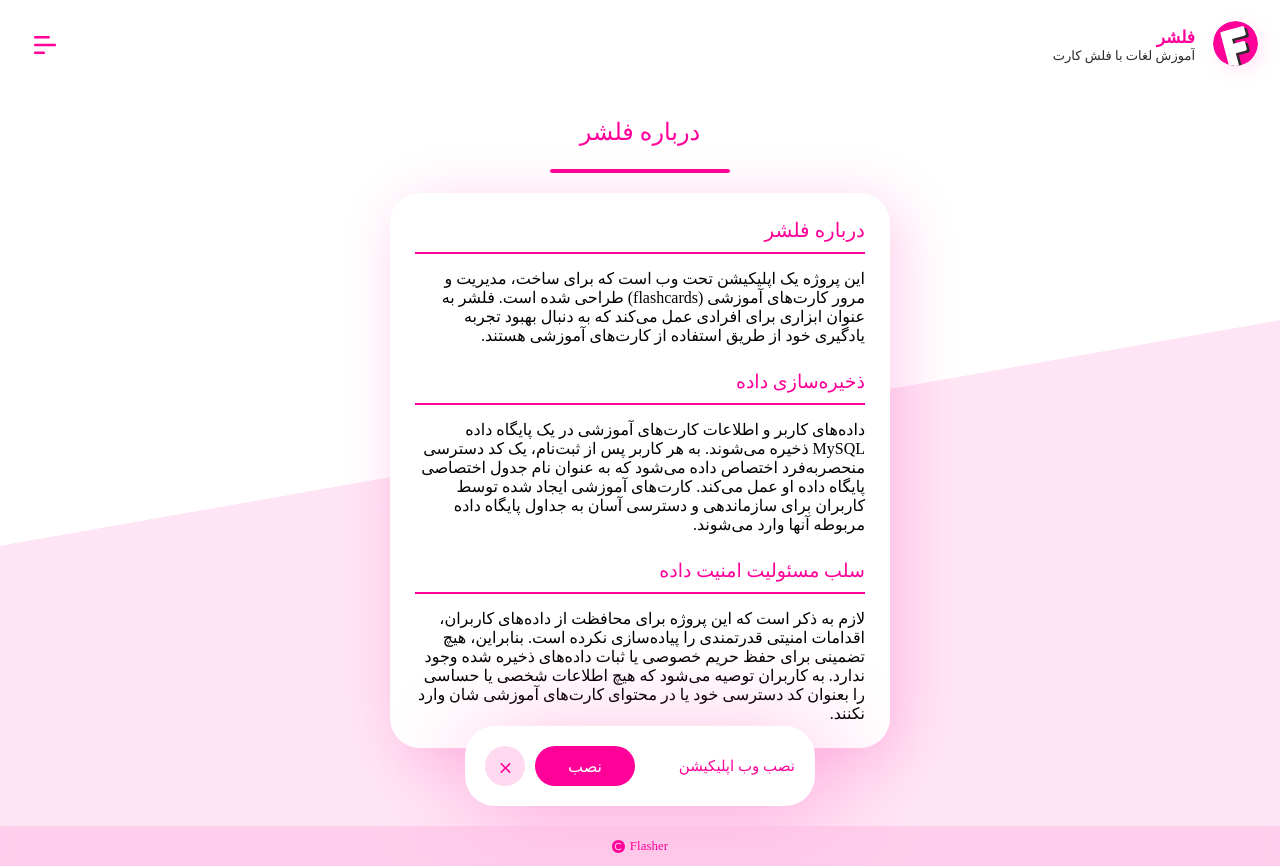
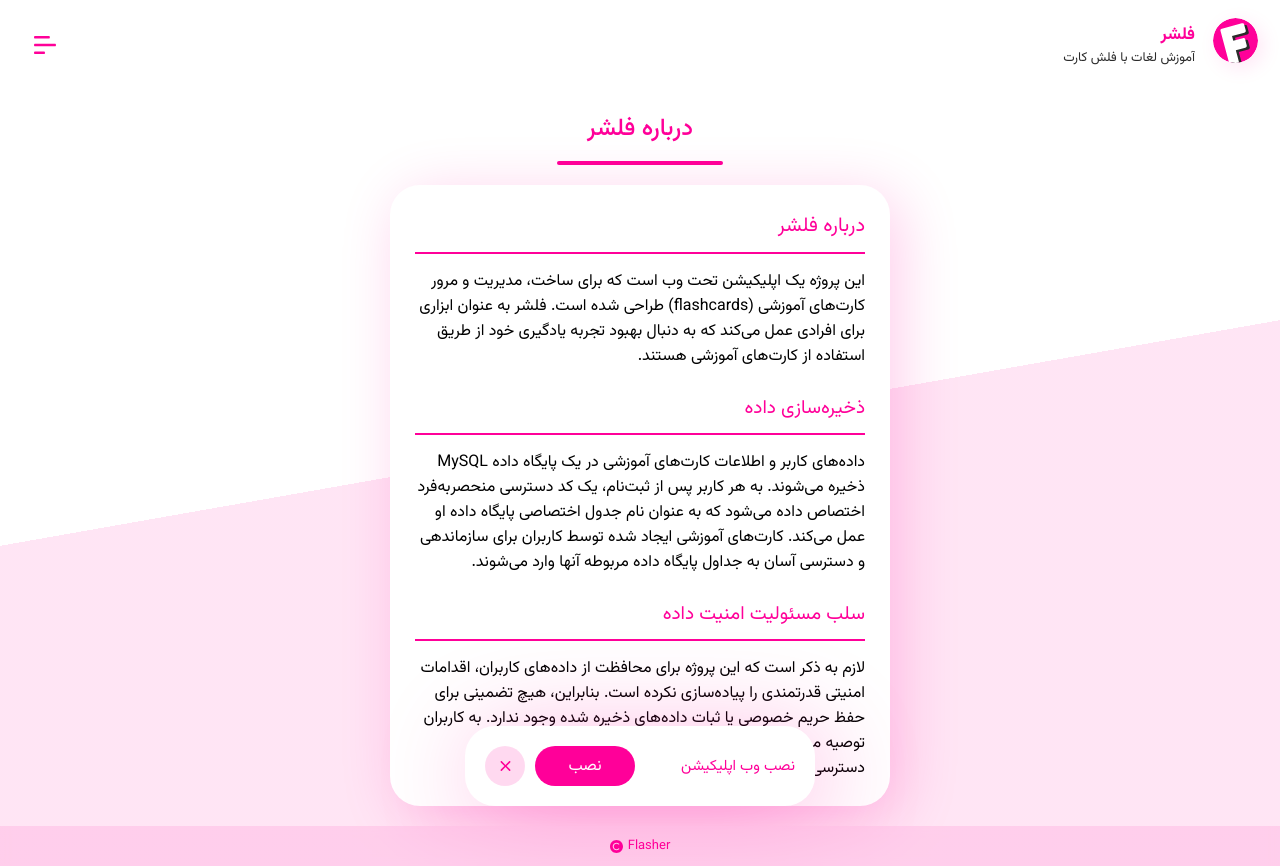
Before and after one commit to rezasadid753/flasher, a PHP site: page /about.php in a window 1280 px wide. Run offline with PHP 8.4, Linux system fonts and the light colour scheme.

Commit message:
Replaced locally hosted Vazir font with google Vazirmatn font

```diff
--- a/header.php
+++ b/header.php
@@ -4,6 +4,9 @@
     <meta charset="UTF-8">
     <meta name="viewport" content="width=device-width, initial-scale=1.0">
     <link rel="manifest" href="manifest.json">
+    <link rel="preconnect" href="https://fonts.googleapis.com">
+    <link rel="preconnect" href="https://fonts.gstatic.com" crossorigin>
+    <link href="https://fonts.googleapis.com/css2?family=Vazirmatn:wght@100..900&display=swap" rel="stylesheet">
     <meta name="apple-mobile-web-app-capable" content="yes">
     <meta name="apple-mobile-web-app-status-bar-style" content="#FF0099">
     <meta name="theme-color" content="#FF0099" />
--- a/style.css
+++ b/style.css
@@ -5,7 +5,7 @@
 
 * {
     box-sizing: border-box;
-    font-family: vazir !important;
+    font-family: "Vazirmatn", sans-serif !important;
     -webkit-tap-highlight-color: rgba(0, 0, 0, 0);
 }
 
```
